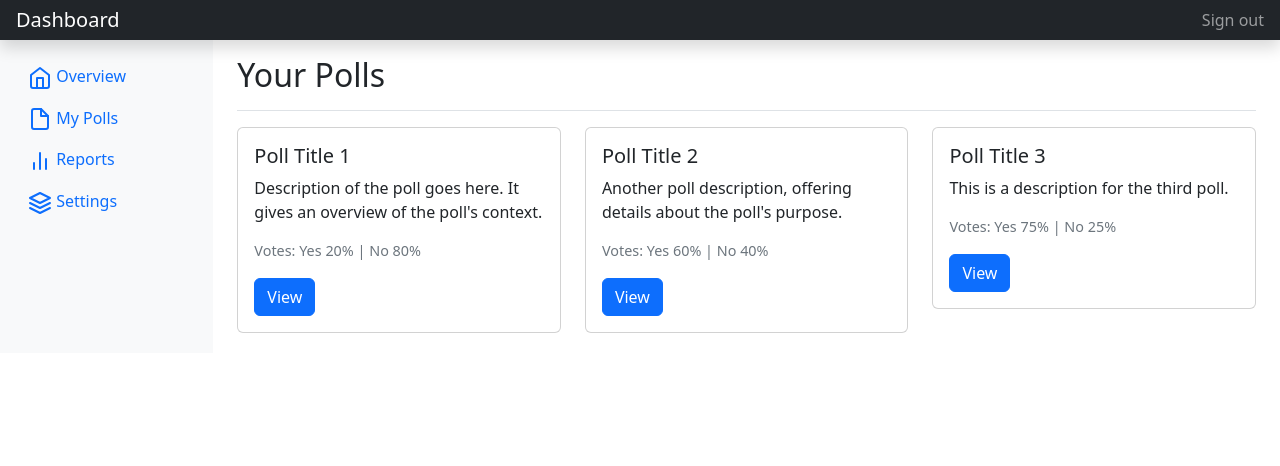
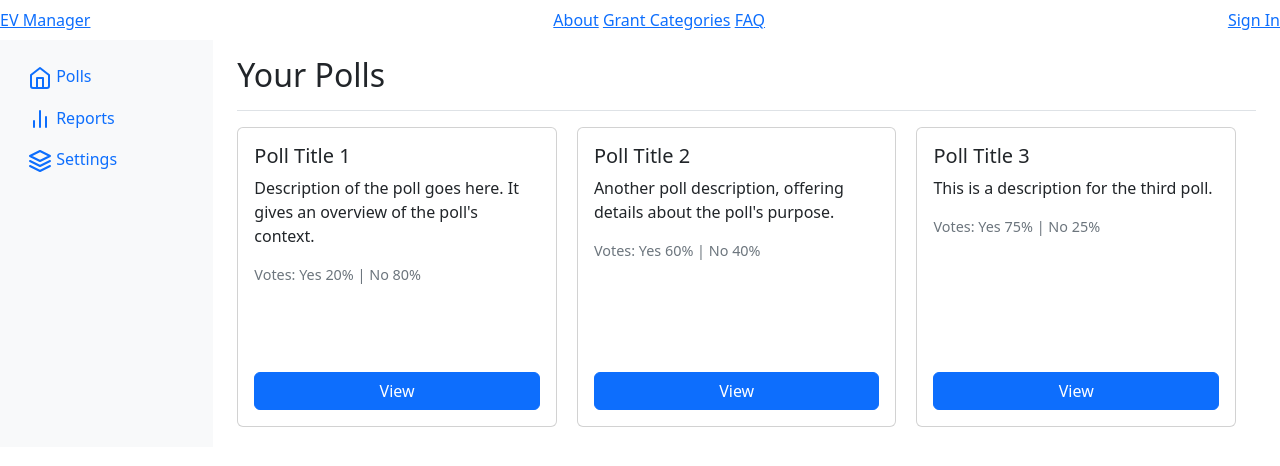
Before and after one commit to CS-UCY-EPL343/epl343.winter24.team5, a PHP site: page /dashboard.php in a window 1280 px wide. Shown: the top 466 px of the page. Run offline with PHP 8.4, Linux system fonts and the light colour scheme.

Commit message:
dashboard and poll view pages for normal user

```diff
--- a/dashboard.php
+++ b/dashboard.php
@@ -1,3 +1,12 @@
+<?php
+if (session_status() === PHP_SESSION_NONE) {
+    session_start();
+}
+
+// Include the navbar
+require_once 'navbar.php';
+?>
+
 <!DOCTYPE html>
 <html lang="en">
 <head>
@@ -8,49 +17,50 @@
     <link href="https://cdn.jsdelivr.net/npm/bootstrap@5.3.0-alpha3/dist/css/bootstrap.min.css" rel="stylesheet">
     <style>
         .poll-card {
-            margin-bottom: 20px;
+            width: calc(33.333% - 20px); /* Three cards per row with a little space between */
+            height: 300px; /* Slightly longer cards */
+            margin-bottom: 20px; /* Space between rows */
+            flex-shrink: 0; /* Ensure consistent sizing */
+        }
+        .poll-card .card-body {
+            display: flex;
+            flex-direction: column;
+            justify-content: space-between;
+            height: 100%;
         }
         .poll-votes {
             font-size: 0.9rem;
             color: #6c757d;
         }
+        .poll-container {
+            display: flex;
+            flex-wrap: wrap;
+            gap: 20px; /* Space between cards */
+        }
     </style>
 </head>
 <body>
-    <header class="navbar navbar-dark sticky-top bg-dark flex-md-nowrap p-0 shadow">
-        <a class="navbar-brand col-md-3 col-lg-2 me-0 px-3" href="#">Dashboard</a>
-        <div class="navbar-nav">
-            <div class="nav-item text-nowrap">
-                <a class="nav-link px-3" href="#">Sign out</a>
-            </div>
-        </div>
-    </header>
-
+    <!-- Navbar dynamically included -->
     <div class="container-fluid">
         <div class="row">
+            <!-- Sidebar -->
             <nav id="sidebarMenu" class="col-md-3 col-lg-2 d-md-block bg-light sidebar collapse">
                 <div class="position-sticky pt-3">
                     <ul class="nav flex-column">
                         <li class="nav-item">
                             <a class="nav-link active" aria-current="page" href="#">
                                 <span data-feather="home"></span>
-                                Overview
+                                Polls
                             </a>
                         </li>
                         <li class="nav-item">
-                            <a class="nav-link" href="#">
-                                <span data-feather="file"></span>
-                                My Polls
-                            </a>
-                        </li>
-                        <li class="nav-item">
-                            <a class="nav-link" href="#">
+                            <a class="nav-link" href="#reports">
                                 <span data-feather="bar-chart-2"></span>
                                 Reports
                             </a>
                         </li>
                         <li class="nav-item">
-                            <a class="nav-link" href="#">
+                            <a class="nav-link" href="#settings">
                                 <span data-feather="layers"></span>
                                 Settings
                             </a>
@@ -59,41 +69,39 @@
                 </div>
             </nav>
 
+            <!-- Main content -->
             <main class="col-md-9 ms-sm-auto col-lg-10 px-md-4">
                 <div class="d-flex justify-content-between flex-wrap flex-md-nowrap align-items-center pt-3 pb-2 mb-3 border-bottom">
                     <h1 class="h2">Your Polls</h1>
                 </div>
 
                 <!-- Poll List -->
-                <div class="row">
-                    <div class="col-lg-4">
+                <div class="poll-container">
+                    <!-- Poll 1 -->
                     <div class="card poll-card">
                         <div class="card-body">
                             <h5 class="card-title">Poll Title 1</h5>
                             <p class="card-text">Description of the poll goes here. It gives an overview of the poll's context.</p>
                             <p class="poll-votes">Votes: Yes 20% | No 80%</p>
-                                <a href="#" class="btn btn-primary">View</a>
+                            <a href="pollpage.php?poll_id=1" class="btn btn-primary mt-auto">View</a>
                         </div>
                     </div>
-                    </div>
-                    <div class="col-lg-4">
+                    <!-- Poll 2 -->
                     <div class="card poll-card">
                         <div class="card-body">
                             <h5 class="card-title">Poll Title 2</h5>
                             <p class="card-text">Another poll description, offering details about the poll's purpose.</p>
                             <p class="poll-votes">Votes: Yes 60% | No 40%</p>
-                                <a href="#" class="btn btn-primary">View</a>
+                            <a href="pollpage.php?poll_id=2" class="btn btn-primary mt-auto">View</a>
                         </div>
                     </div>
-                    </div>
-                    <div class="col-lg-4">
+                    <!-- Poll 3 -->
                     <div class="card poll-card">
                         <div class="card-body">
                             <h5 class="card-title">Poll Title 3</h5>
                             <p class="card-text">This is a description for the third poll.</p>
                             <p class="poll-votes">Votes: Yes 75% | No 25%</p>
-                                <a href="#" class="btn btn-primary">View</a>
-                            </div>
+                            <a href="pollpage.php?poll_id=3" class="btn btn-primary mt-auto">View</a>
                         </div>
                     </div>
                 </div>
@@ -103,7 +111,7 @@
     <script src="https://cdn.jsdelivr.net/npm/bootstrap@5.3.0-alpha3/dist/js/bootstrap.bundle.min.js"></script>
     <script src="https://unpkg.com/feather-icons"></script>
     <script>
-        feather.replace()
+        feather.replace();
     </script>
 </body>
 </html>
--- a/db_functions.php
+++ b/db_functions.php
@@ -1,5 +1,5 @@
 <?php
-require_once 'db.php'; // Include your database connection function
+// require_once 'db.php'; // Include your database connection function
 function getDatabaseConnection() {
     try {
         $config = include 'config.php';
```
Also changed, not shown: pollpage.php (added, +73 -0 lines). Lines whose indentation alone changed are shown as unchanged.
